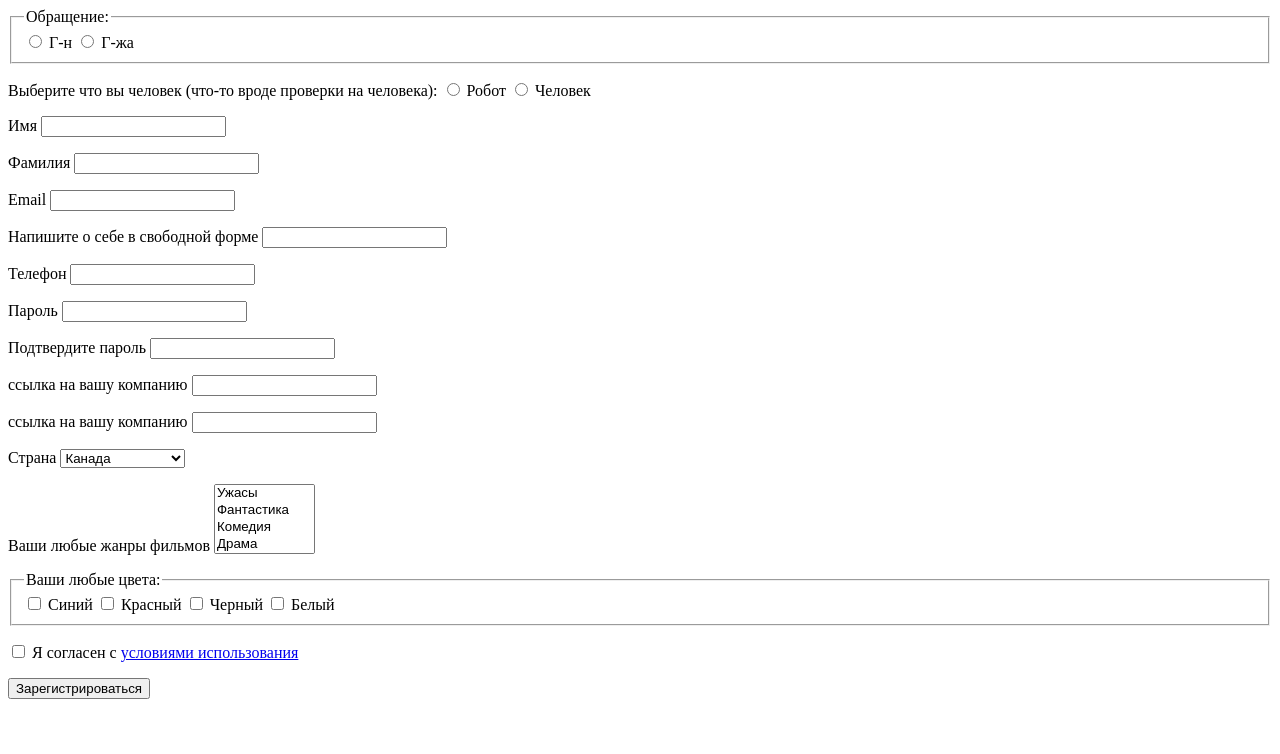
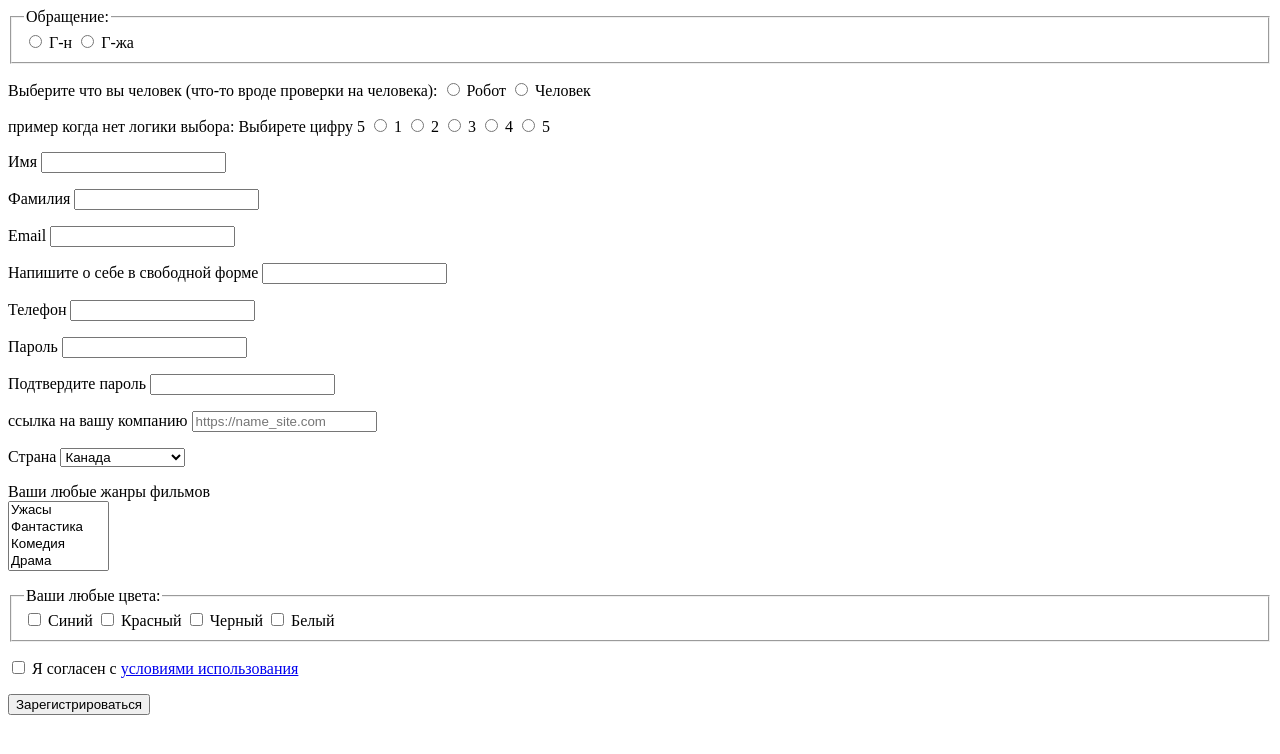
Before and after one commit to makarova1507ana/all_element_by_form, a plain HTML site: page index.html in a window 1280 px wide. Drawn offline with Linux system fonts and the light colour scheme.

Commit message:
Update index.html

```diff
--- a/index.html
+++ b/index.html
@@ -22,6 +22,31 @@
       Человек
     </label>
  </p>
+
+ <p> пример когда нет логики выбора:
+<label>Выбирете цифру 5</label>
+  <label>
+      <input type="radio" value="1">
+      1
+    </label>
+    <label>
+      <input type="radio" value="2">
+      2
+    </label>
+    <label>
+      <input type="radio" value="3">
+      3
+    </label>
+    <label>
+      <input type="radio" value="4">
+      4
+    </label>
+      <label>
+      <input type="radio" value="5">
+      5
+    </label>
+ </p>
+
   <p>
     <label>Имя</label>
     <input type="text" name="first_name">
@@ -52,12 +77,9 @@
   </p>
  <p>
     <label>ссылка на вашу компанию </label>
-    <input type="link" name="link_company">
+    <input type="link" name="link_company" placeholder="https://name_site.com">
   </p>
-<p>
-    <label>ссылка на вашу компанию </label>
-    <input type="link" name="link_company">
-  </p>
+
   <p>
     <label>Страна</label>
     <select name="country">
@@ -72,7 +94,7 @@
     </select>
   </p>
   <p>
-    <label>Ваши любые жанры фильмов</label>
+    <label>Ваши любые жанры фильмов</label><br>
     <select name="typemovie" multiple>
       <option>Ужасы</option>
       <option>Фантастика</option>
```
